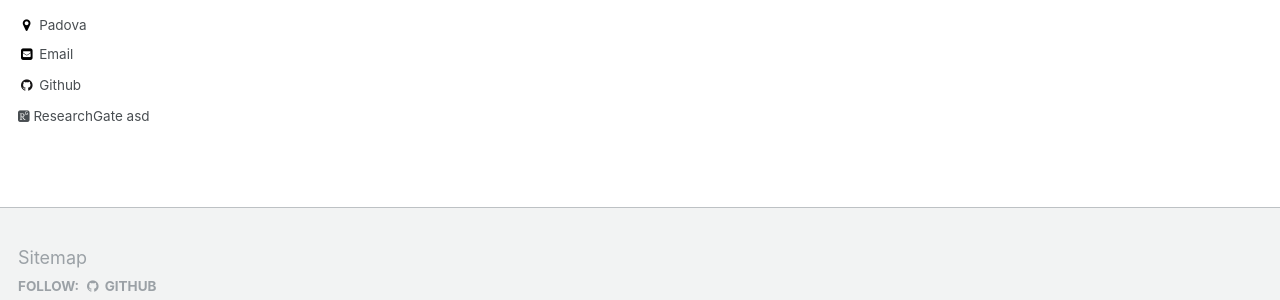
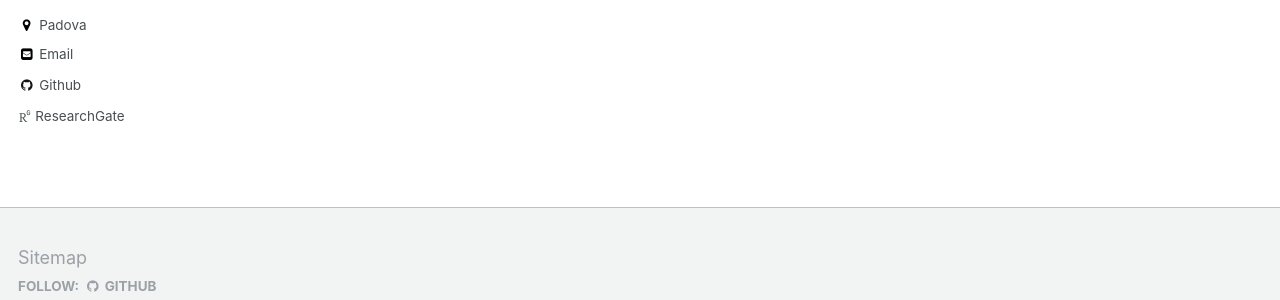
Before and after one commit to suweis/suweis.github.io, a Jekyll site: the page built from _pages/about.md, in a window 1280 px wide. Shown: the part 380-680 px from the top of the page. Built offline with Jekyll 4.4.1, drawn with Linux system fonts in a browser that asks for light colours; some web fonts are replaced.

Commit message:
Switched to nonsquare icon for ResearchGate

```diff
--- a/_includes/author-profile.html
+++ b/_includes/author-profile.html
@@ -110,7 +110,7 @@
         <li><a href="https://en.wikipedia.org/wiki/User:{{ author.wikipedia }}"><i class="fa fa-fw fa-chain" aria-hidden="true"></i> Wikipedia</a></li>
       {% endif %}
       {% if author.researchgate %}
-        <li><a href="https://www.researchgate.net/profile/{{ author.researchgate }}"><i class="ai ai-researchgate-square" aria-hidden="true"></i> ResearchGate asd</a></li>
+        <li><a href="https://www.researchgate.net/profile/{{ author.researchgate }}"><i class="ai ai-researchgate" aria-hidden="true"></i> ResearchGate</a></li>
       {% endif %}
     </ul>
   </div>
```
